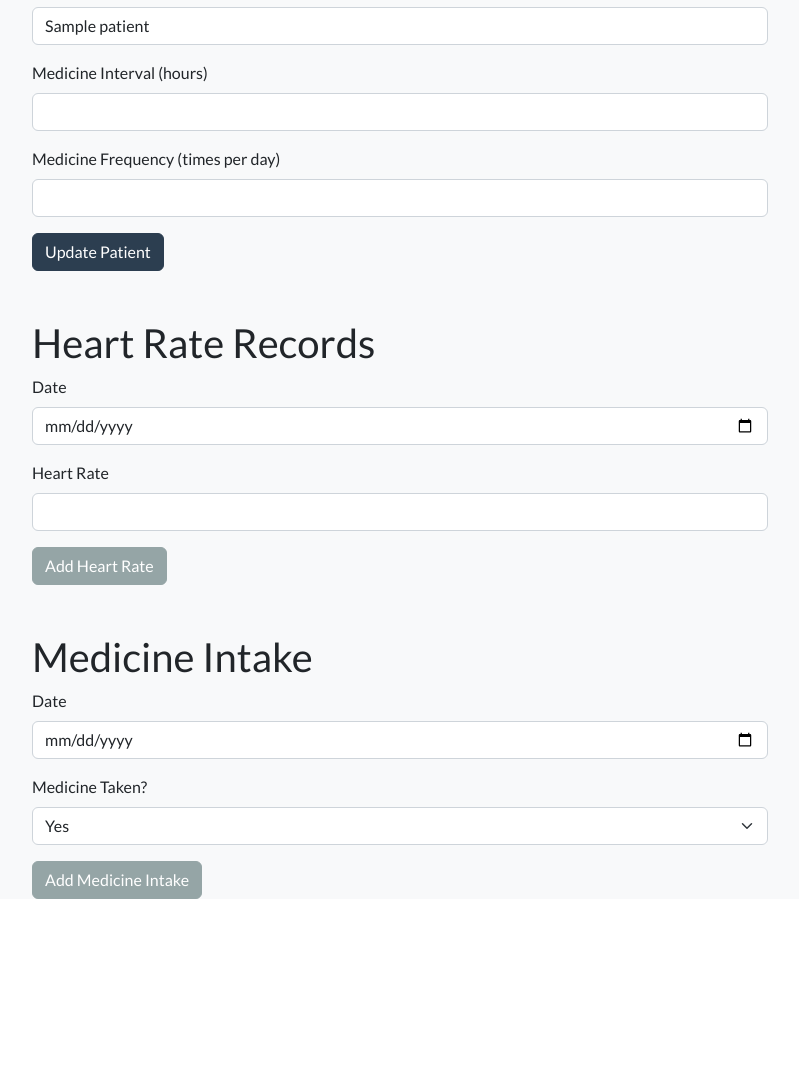
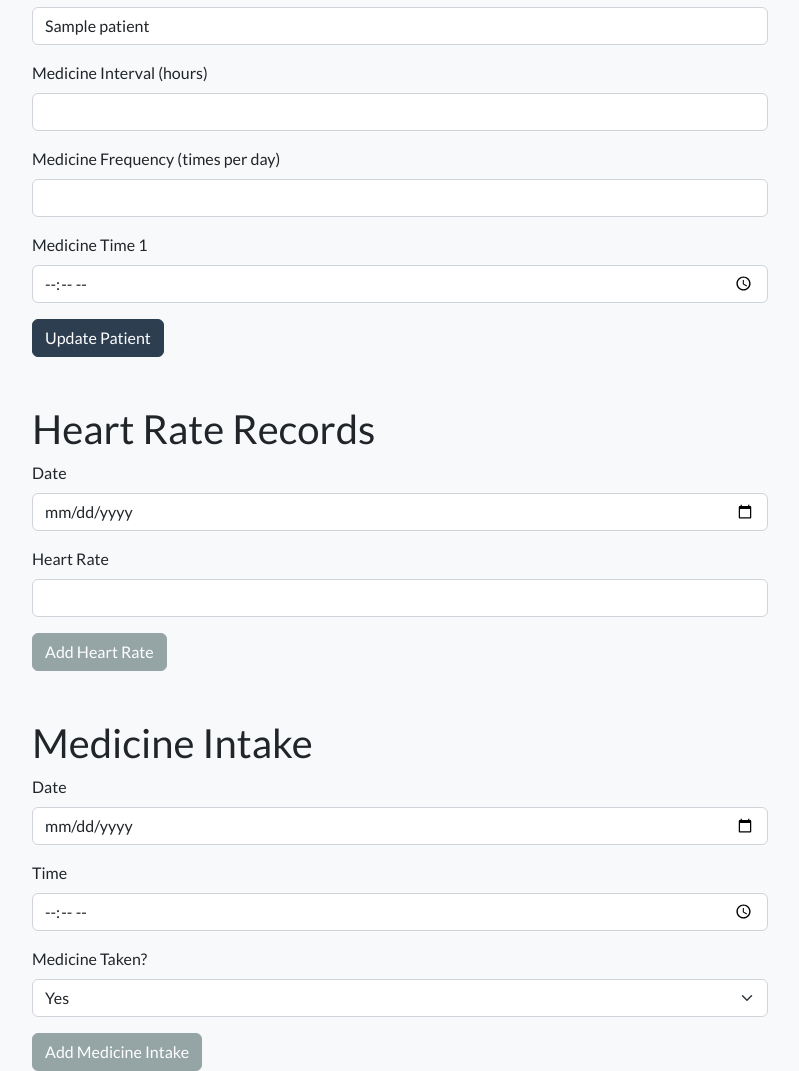
Before and after one commit to yiyanglaw/first_pg, a Flask app: page /update_patient/1 in a window 1280 px wide. Shown: the part 853-1924 px from the top of the page, without its empty margins (240-1039 px from the left). Before the commit the page ends 1752 px from the top, so only its background shows below. Run offline with Flask 2, Linux system fonts and the light colour scheme; the visitor is signed in with stand-in values (Sample User, id 1); a database or web service that is not in the repository returns one stand-in record (values such as "Sample title"); some libraries are stand-ins or nearby versions.

Commit message:
Add files via upload

```diff
--- a/app.py
+++ b/app.py
@@ -7,6 +7,7 @@ from dotenv import load_dotenv
 from werkzeug.security import generate_password_hash, check_password_hash
 import functools
 from flask import jsonify
+from datetime import datetime, timedelta
 
 
 load_dotenv()
@@ -56,7 +57,8 @@ def create_tables():
         image BYTEA,
         medicine_type TEXT NOT NULL,
         medicine_interval INTEGER NOT NULL,
-        medicine_frequency INTEGER NOT NULL
+        medicine_frequency INTEGER NOT NULL,
+        medicine_times TEXT[]
     )
     """)
 
@@ -74,6 +76,7 @@ def create_tables():
         id SERIAL PRIMARY KEY,
         patient_id INTEGER REFERENCES patients(id),
         date DATE NOT NULL,
+        time TIME NOT NULL,
         taken BOOLEAN NOT NULL
     )
     """)
@@ -184,15 +187,16 @@ def add_patient():
         image = request.files['image'].read() if 'image' in request.files else None
         medicine_type = request.form['medicine_type']
         medicine_interval = request.form['medicine_interval']
-        medicine_frequency = request.form['medicine_frequency']
+        medicine_frequency = int(request.form['medicine_frequency'])
+        medicine_times = [request.form.get(f'medicine_time_{i}') for i in range(1, medicine_frequency + 1)]
 
         conn = get_db_connection()
         cur = conn.cursor()
 
         cur.execute("""
-        INSERT INTO patients (name, ic, phone, age, gender, address, image, medicine_type, medicine_interval, medicine_frequency)
-        VALUES (%s, %s, %s, %s, %s, %s, %s, %s, %s, %s)
-        """, (name, ic, phone, age, gender, address, psycopg2.Binary(image) if image else None, medicine_type, medicine_interval, medicine_frequency))
+        INSERT INTO patients (name, ic, phone, age, gender, address, image, medicine_type, medicine_interval, medicine_frequency, medicine_times)
+        VALUES (%s, %s, %s, %s, %s, %s, %s, %s, %s, %s, %s)
+        """, (name, ic, phone, age, gender, address, psycopg2.Binary(image) if image else None, medicine_type, medicine_interval, medicine_frequency, medicine_times))
 
         conn.commit()
         cur.close()
@@ -219,24 +223,25 @@ def update_patient(id):
         image = request.files['image'].read() if 'image' in request.files else None
         medicine_type = request.form['medicine_type']
         medicine_interval = request.form['medicine_interval']
-        medicine_frequency = request.form['medicine_frequency']
+        medicine_frequency = int(request.form['medicine_frequency'])
+        medicine_times = [request.form.get(f'medicine_time_{i}') for i in range(1, medicine_frequency + 1)]
 
         if image:
             cur.execute("""
             UPDATE patients
             SET name=%s, ic=%s, phone=%s, age=%s, gender=%s, address=%s, image=%s,
-                medicine_type=%s, medicine_interval=%s, medicine_frequency=%s
+                medicine_type=%s, medicine_interval=%s, medicine_frequency=%s, medicine_times=%s
             WHERE id=%s
             """, (name, ic, phone, age, gender, address, psycopg2.Binary(image),
-                  medicine_type, medicine_interval, medicine_frequency, id))
+                  medicine_type, medicine_interval, medicine_frequency, medicine_times, id))
         else:
             cur.execute("""
             UPDATE patients
             SET name=%s, ic=%s, phone=%s, age=%s, gender=%s, address=%s,
-                medicine_type=%s, medicine_interval=%s, medicine_frequency=%s
+                medicine_type=%s, medicine_interval=%s, medicine_frequency=%s, medicine_times=%s
             WHERE id=%s
             """, (name, ic, phone, age, gender, address,
-                  medicine_type, medicine_interval, medicine_frequency, id))
+                  medicine_type, medicine_interval, medicine_frequency, medicine_times, id))
 
         conn.commit()
         flash('Patient updated successfully.', 'success')
@@ -249,6 +254,10 @@ def update_patient(id):
     conn.close()
 
     return render_template('update_patient.html', patient=patient)
+
+
+
+
 
 @app.route('/delete_patient/<int:id>', methods=['GET', 'POST'])
 @login_required
@@ -298,13 +307,14 @@ def add_heart_rate(patient_id):
 @login_required
 def add_medicine_intake(patient_id):
     date = request.form['date']
+    time = request.form['time']
     taken = request.form['taken'] == 'yes'
 
     conn = get_db_connection()
     cur = conn.cursor()
 
-    cur.execute("INSERT INTO medicine_intakes (patient_id, date, taken) VALUES (%s, %s, %s)",
-                (patient_id, date, taken))
+    cur.execute("INSERT INTO medicine_intakes (patient_id, date, time, taken) VALUES (%s, %s, %s, %s)",
+                (patient_id, date, time, taken))
     conn.commit()
 
     cur.close()
@@ -350,13 +360,47 @@ def dashboard():
     cur.execute("SELECT COUNT(*) FROM medicine_intakes WHERE date = CURRENT_DATE")
     medicine_intakes_today = cur.fetchone()[0]
 
+    today = datetime.now().date()
+    week_ago = today - timedelta(days=7)
+    month_ago = today - timedelta(days=30)
+
+    cur.execute("""
+    SELECT p.name, COUNT(*) as missed_doses
+    FROM patients p
+    LEFT JOIN medicine_intakes mi ON p.id = mi.patient_id
+    WHERE mi.date BETWEEN %s AND %s AND (mi.taken = FALSE OR mi.taken IS NULL)
+    GROUP BY p.id
+    ORDER BY missed_doses DESC
+    LIMIT 5
+    """, (week_ago, today))
+    missed_doses_week = cur.fetchall()
+
+    cur.execute("""
+    SELECT p.name, AVG(hr.rate) as avg_rate
+    FROM patients p
+    JOIN heart_rates hr ON p.id = hr.patient_id
+    WHERE hr.date BETWEEN %s AND %s
+    GROUP BY p.id
+    HAVING
+        (p.age BETWEEN 1 AND 2 AND (AVG(hr.rate) < 80 OR AVG(hr.rate) > 130)) OR
+        (p.age BETWEEN 3 AND 5 AND (AVG(hr.rate) < 80 OR AVG(hr.rate) > 120)) OR
+        (p.age BETWEEN 6 AND 12 AND (AVG(hr.rate) < 70 OR AVG(hr.rate) > 110)) OR
+        (p.age BETWEEN 13 AND 18 AND (AVG(hr.rate) < 60 OR AVG(hr.rate) > 100)) OR
+        (p.age >= 19 AND (AVG(hr.rate) < 60 OR AVG(hr.rate) > 100))
+    ORDER BY avg_rate DESC
+    LIMIT 5
+    """, (month_ago, today))
+    unhealthy_heart_rates = cur.fetchall()
+
     cur.close()
     conn.close()
 
     return render_template('dashboard.html',
                            total_patients=total_patients,
                            new_patients_this_month=new_patients_this_month,
-                           medicine_intakes_today=medicine_intakes_today)
+                           medicine_intakes_today=medicine_intakes_today,
+                           missed_doses_week=missed_doses_week,
+                           unhealthy_heart_rates=unhealthy_heart_rates)
 
 
 @app.errorhandler(404)
--- a/templates/update_patient.html
+++ b/templates/update_patient.html
@@ -46,7 +46,15 @@
             </div>
             <div class="mb-3">
                 <label for="medicine_frequency" class="form-label">Medicine Frequency (times per day)</label>
-                <input type="number" class="form-control" id="medicine_frequency" name="medicine_frequency" value="{{ patient[10] }}" required>
+                <input type="number" class="form-control" id="medicine_frequency" name="medicine_frequency" value="{{ patient[10] }}" required onchange="updateMedicineTimes()">
+            </div>
+            <div id="medicine_times_container">
+                {% for time in patient[11] %}
+                    <div class="mb-3">
+                        <label for="medicine_time_{{ loop.index }}" class="form-label">Medicine Time {{ loop.index }}</label>
+                        <input type="time" class="form-control" id="medicine_time_{{ loop.index }}" name="medicine_time_{{ loop.index }}" value="{{ time }}" required>
+                    </div>
+                {% endfor %}
             </div>
             <button type="submit" class="btn btn-primary">Update Patient</button>
         </form>
@@ -71,6 +79,10 @@
                 <input type="date" class="form-control" id="intake_date" name="date" required>
             </div>
             <div class="mb-3">
+                <label for="intake_time" class="form-label">Time</label>
+                <input type="time" class="form-control" id="intake_time" name="time" required>
+            </div>
+            <div class="mb-3">
                 <label for="taken" class="form-label">Medicine Taken?</label>
                 <select class="form-select" id="taken" name="taken" required>
                     <option value="yes">Yes</option>
@@ -81,4 +93,22 @@
         </form>
     </div>
 </div>
+
+<script>
+function updateMedicineTimes() {
+    const frequency = document.getElementById('medicine_frequency').value;
+    const container = document.getElementById('medicine_times_container');
+    container.innerHTML = '';
+
+    for (let i = 1; i <= frequency; i++) {
+        const div = document.createElement('div');
+        div.className = 'mb-3';
+        div.innerHTML = `
+            <label for="medicine_time_${i}" class="form-label">Medicine Time ${i}</label>
+            <input type="time" class="form-control" id="medicine_time_${i}" name="medicine_time_${i}" required>
+        `;
+        container.appendChild(div);
+    }
+}
+</script>
 {% endblock %}
```
Also changed, not shown: templates/add_patient.html (+20 -1 lines), templates/dashboard.html (+49 -4 lines).
